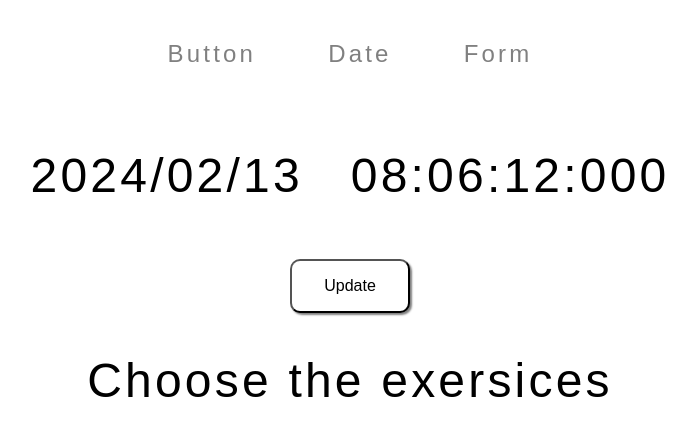
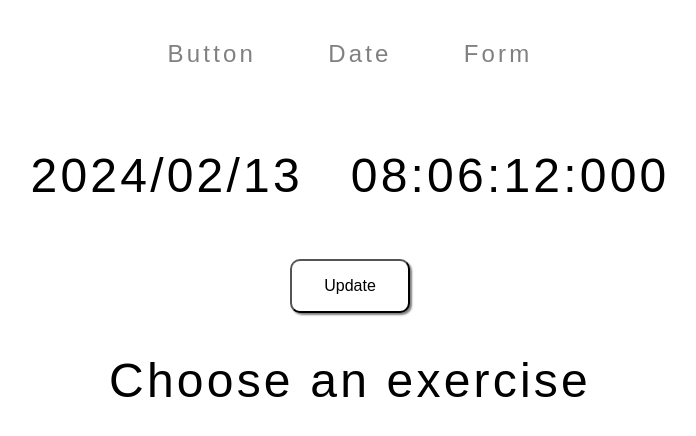
Before and after one commit to amoriah/ex00, a React (Create React App) app: page /date in a window 1280 px wide. Shown: the top 436 px of the page, without its empty margins (290-986 px from the left). Built offline with nearby package versions, Linux system fonts and the light colour scheme.

Commit message:
fix text typo

```diff
--- a/src/App.tsx
+++ b/src/App.tsx
@@ -39,7 +39,7 @@ export const App = () => {
       <StyleApp>
         <NavBar />
         <Outlet />
-        {history.key === 'default' && <Span>Choose the exersices</Span>}
+        {history.key === 'default' && <Span>Choose an exercise</Span>}
       </StyleApp>
     </ThemeContext.Provider>
   );
```
